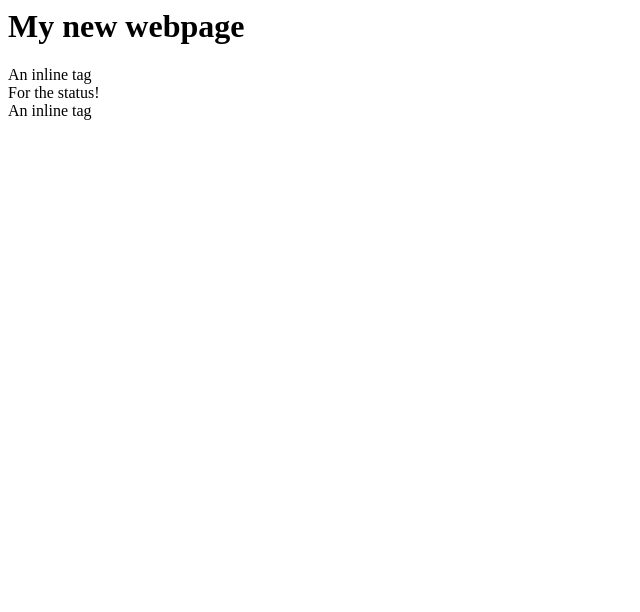
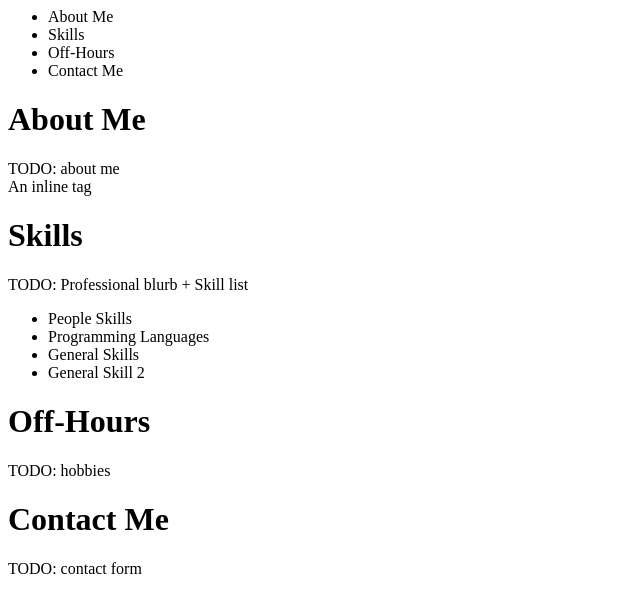
Before and after one commit to Xophin/ace220playground, a plain HTML site: page index.html in a window 1280 px wide. Shown: the whole page, without its empty margins (0-640 px from the left). Drawn offline with Linux system fonts and the light colour scheme.

Commit message:
index.html

```diff
--- a/index.html
+++ b/index.html
@@ -1,15 +1,39 @@
 <!doctype>
 <html>
 	<head>
-		<title>My New Webpage</title>
+		<title>Pepper Pepper Pepper</title>
 	</head>
 	<body>
 		<div>
-		<h1>My new webpage</h1>
-		<span>An inline tag</span>
-		<article> For the status!</article>
-		<span>An inline tag</span>
+			<ul class="horizontal">
+				<li>About Me</li>
+				<li>Skills</li>
+				<li>Off-Hours</li>
+				<li>Contact Me</li>
+			</ul>
 		</div>
-
+		<div>
+			<h1>About Me</h1>
+			<article> TODO: about me</article>
+			<span>An inline tag</span>
+		</div>
+		<div>
+			<h1>Skills</h1>
+			<article>TODO: Professional blurb + Skill list</article>
+			<ul class="verticle">
+				<li>People Skills</li>
+				<li>Programming Languages</li>
+				<li>General Skills</li>
+				<li>General Skill 2</li>
+			</ul>
+		</div>
+		<div>
+			<h1>Off-Hours</h1>
+			<article>TODO: hobbies</article>
+		</div>
+		<div>
+			<h1>Contact Me</h1>
+			<form>TODO: contact form</form>
+		</div>
 	</body>
 </html>
```
